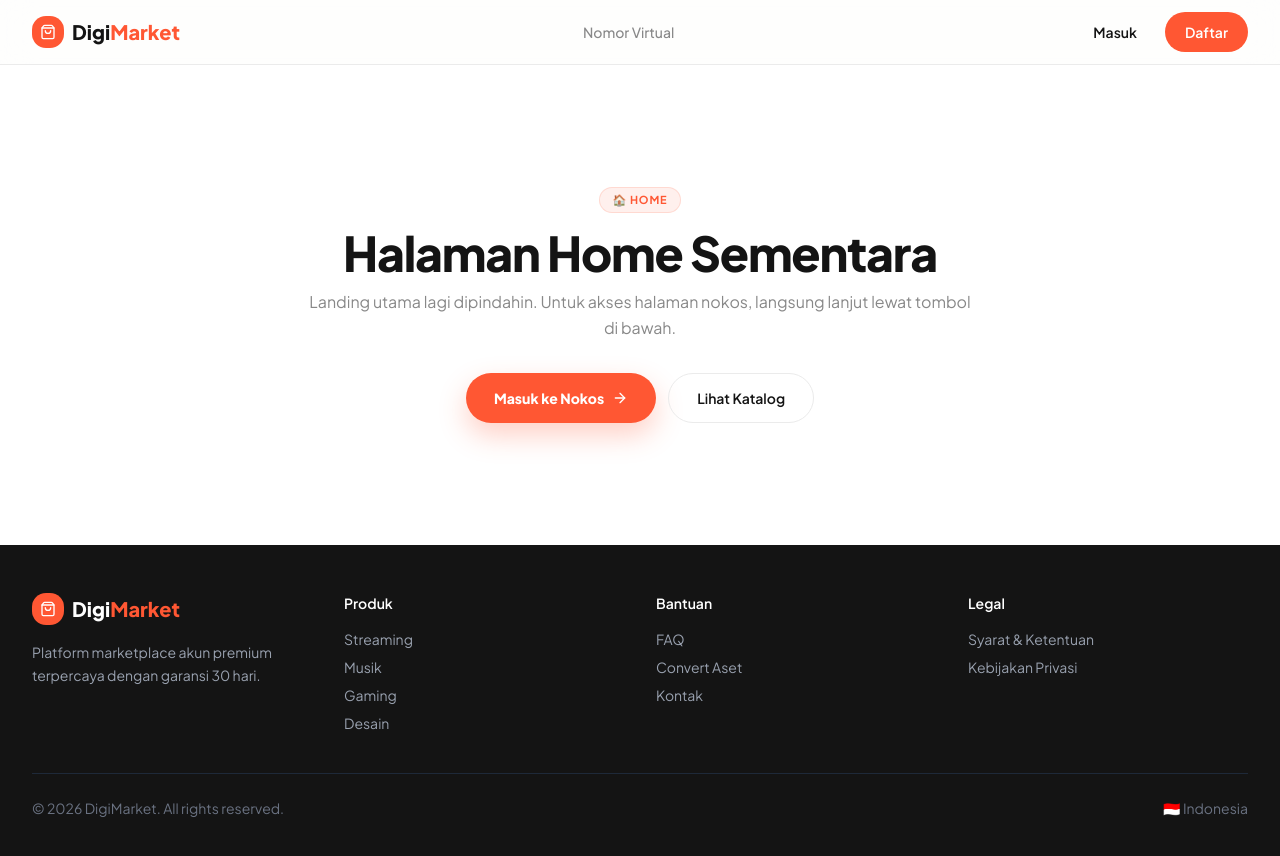
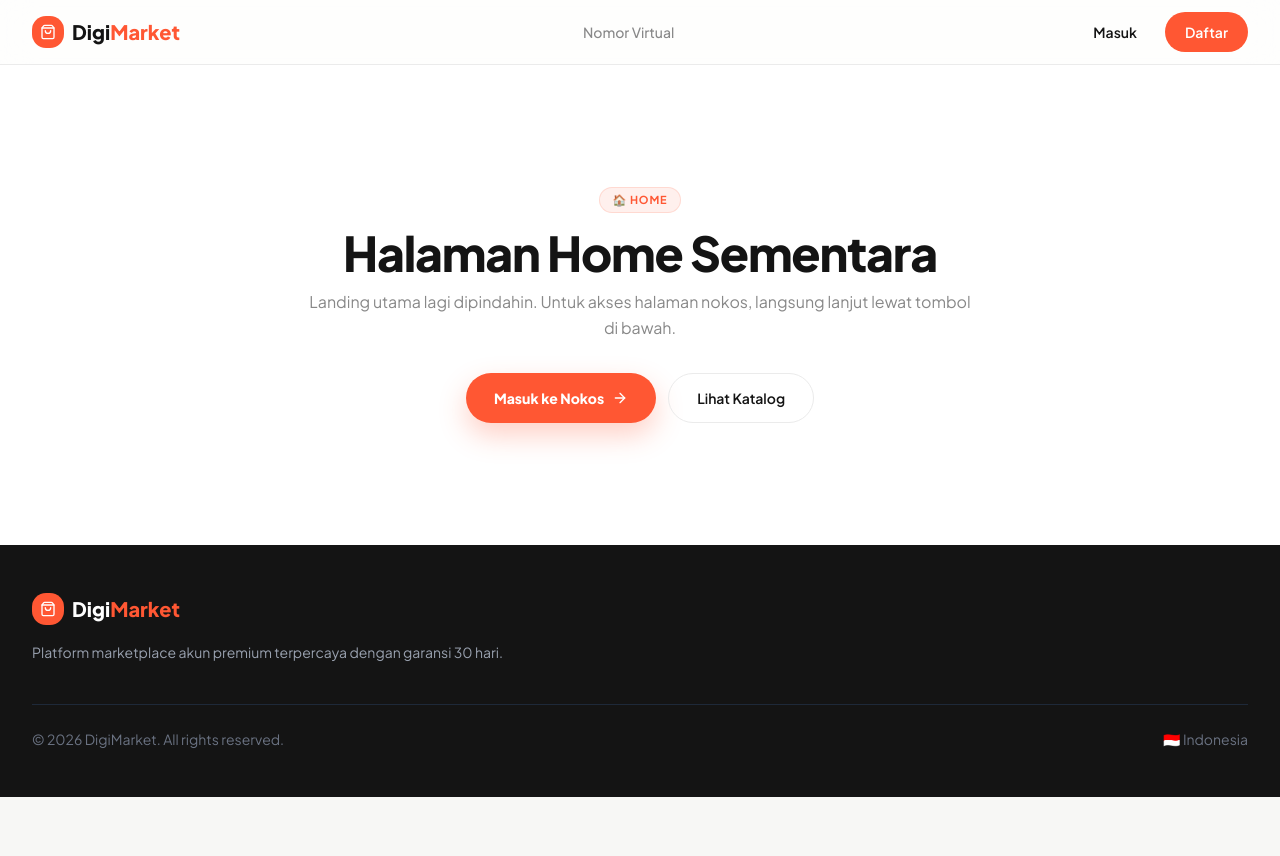
Before and after one commit to pikipici/premium-hub, a Next.js app in the folder premiumhub-web/: page / in a window 1280 px wide. Shown: the top 856 px of the page. After the commit the page ends 800 px from the top, so only its background shows below. Built offline with nearby package versions, Linux system fonts and the light colour scheme; no server answers.

Commit message:
chore(ui): remove Produk Bantuan Legal sections from footer

```diff
--- a/premiumhub-web/src/components/layout/Footer.tsx
+++ b/premiumhub-web/src/components/layout/Footer.tsx
@@ -1,12 +1,11 @@
-import Link from 'next/link'
 import { ShoppingBag } from 'lucide-react'
 
 export default function Footer() {
   return (
     <footer className="bg-[#141414] text-white mt-auto">
       <div className="max-w-7xl mx-auto px-4 sm:px-6 lg:px-8 py-12">
-        <div className="grid grid-cols-1 md:grid-cols-4 gap-8">
-          <div className="md:col-span-1">
+        <div className="grid grid-cols-1 gap-8">
+          <div>
             <div className="flex items-center gap-2 mb-4">
               <div className="w-8 h-8 bg-[#FF5733] rounded-xl flex items-center justify-center">
                 <ShoppingBag className="w-4 h-4 text-white" />
@@ -18,32 +17,6 @@ export default function Footer() {
             </p>
           </div>
 
-          <div>
-            <h4 className="font-semibold mb-4 text-sm">Produk</h4>
-            <div className="space-y-2">
-              <Link href="/product/prem-apps?category=streaming" className="block text-sm text-gray-400 hover:text-white transition-colors">Streaming</Link>
-              <Link href="/product/prem-apps?category=music" className="block text-sm text-gray-400 hover:text-white transition-colors">Musik</Link>
-              <Link href="/product/prem-apps?category=gaming" className="block text-sm text-gray-400 hover:text-white transition-colors">Gaming</Link>
-              <Link href="/product/prem-apps?category=design" className="block text-sm text-gray-400 hover:text-white transition-colors">Desain</Link>
-            </div>
-          </div>
-
-          <div>
-            <h4 className="font-semibold mb-4 text-sm">Bantuan</h4>
-            <div className="space-y-2">
-              <Link href="/faq" className="block text-sm text-gray-400 hover:text-white transition-colors">FAQ</Link>
-              <Link href="/product/convert" className="block text-sm text-gray-400 hover:text-white transition-colors">Convert Aset</Link>
-              <Link href="/faq" className="block text-sm text-gray-400 hover:text-white transition-colors">Kontak</Link>
-            </div>
-          </div>
-
-          <div>
-            <h4 className="font-semibold mb-4 text-sm">Legal</h4>
-            <div className="space-y-2">
-              <span className="block text-sm text-gray-400">Syarat & Ketentuan</span>
-              <span className="block text-sm text-gray-400">Kebijakan Privasi</span>
-            </div>
-          </div>
         </div>
 
         <div className="border-t border-gray-800 mt-10 pt-6 flex flex-col md:flex-row justify-between items-center gap-4">
```
